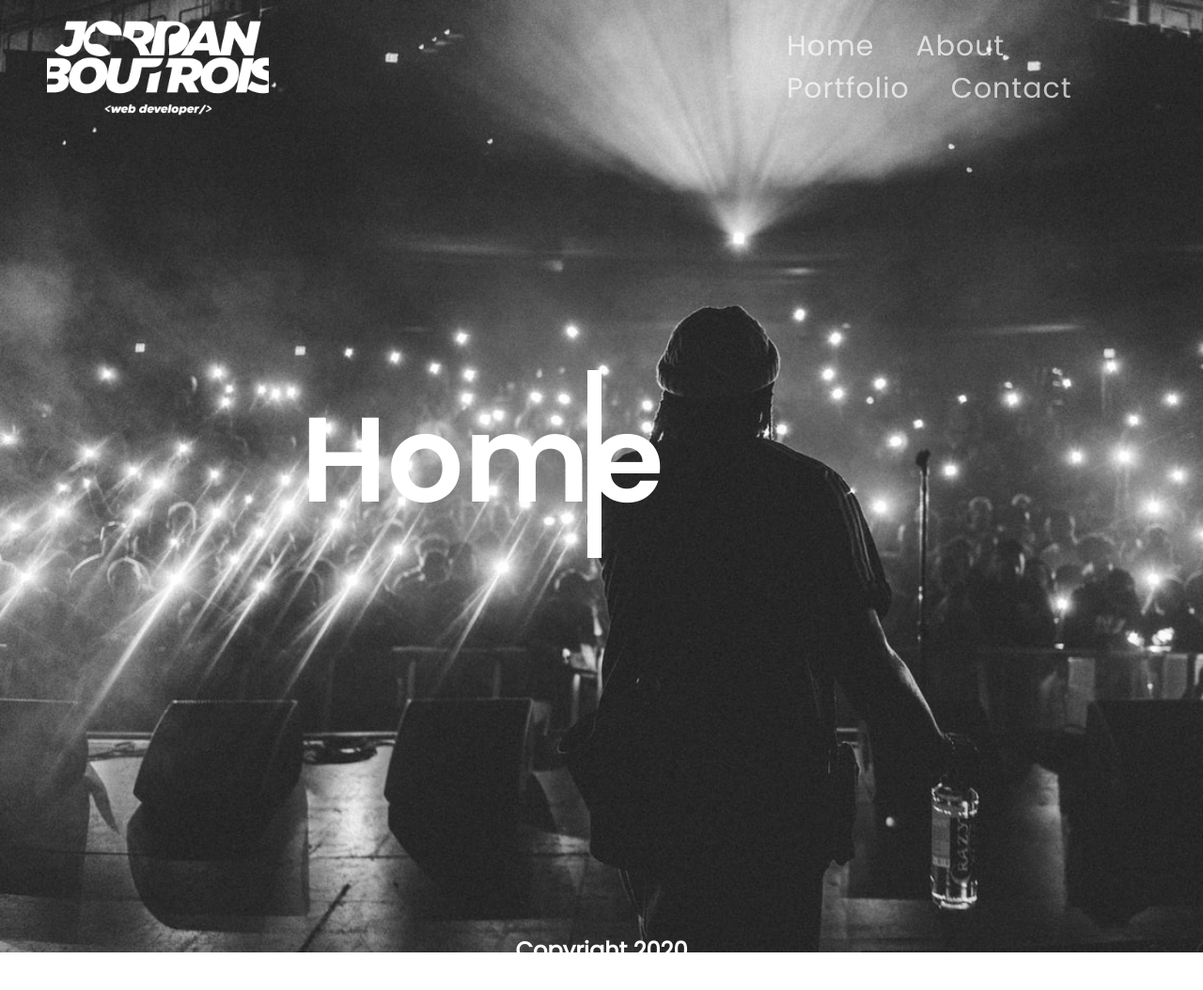
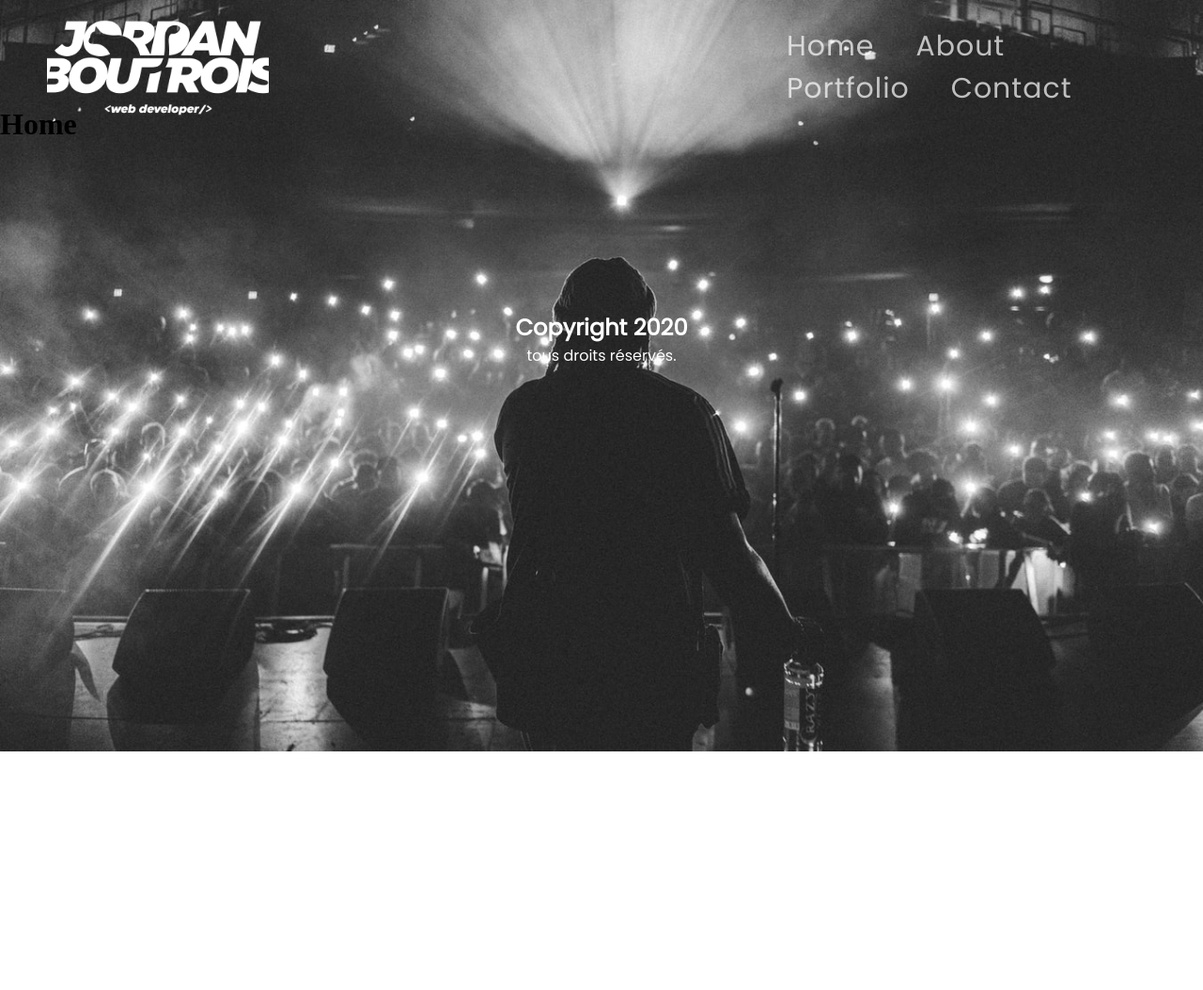
Before and after one commit to Boutroisjordan/old_portfolio, a plain HTML site: page index.html in a window 1280 px wide. Shown: the whole page at 94% size. After the commit the page ends 800 px from the top, so only its background shows below. Drawn offline with Linux system fonts and the light colour scheme.

Commit message:
Update style.css

```diff
--- a/style.css
+++ b/style.css
@@ -27,6 +27,7 @@ body {
     background-image: url(img/photo_header.jpg);
     background-repeat: no-repeat;
     background-size: cover;
+    height: 100vh;
 }
 
 /* header */
@@ -34,8 +35,9 @@ body {
 header{
     width: 100%;
     height: 114px
+}
 
-}
+
 
 
 .header {
@@ -80,17 +82,21 @@ nav a:hover {
     transition: 0.4s;
 }
 
-/* hello */
+nav a span {
+    border-bottom: solid white;
+}
 
-.text {
+/* Hello */
+
+.hello {
     width: 100%;
-    height: 700px;
+    height: 600px;
     display: grid;
     grid-template-columns:  1fr 2fr 1fr;
     grid-template-rows: 1fr 1fr 2fr 1fr;
 }
 
-.text h1 {
+.hello h1 {
     color: white;
     font-family: "Poppins semi";
     font-size: 8em;
@@ -101,6 +107,11 @@ nav a:hover {
     width: 50%;
     height: 200px;
 }
+
+
+
+
+
 
 
 
```
